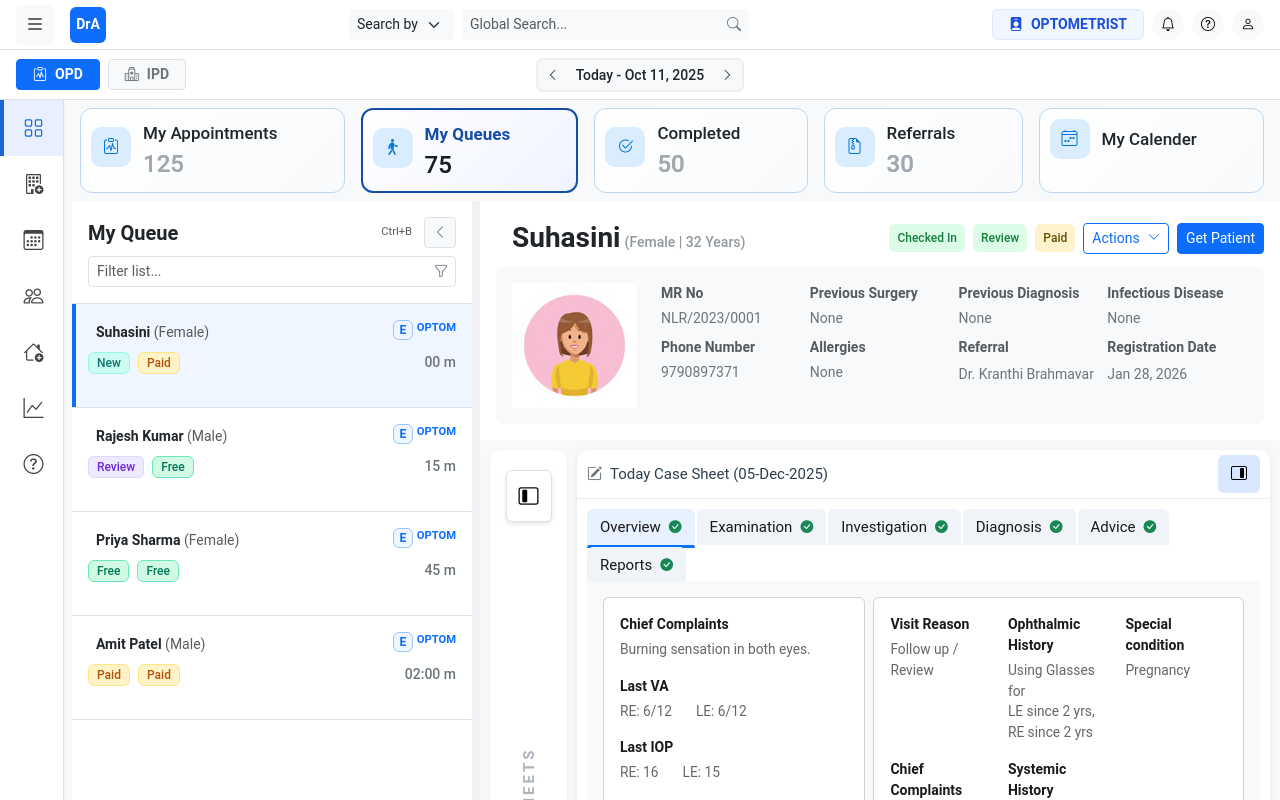
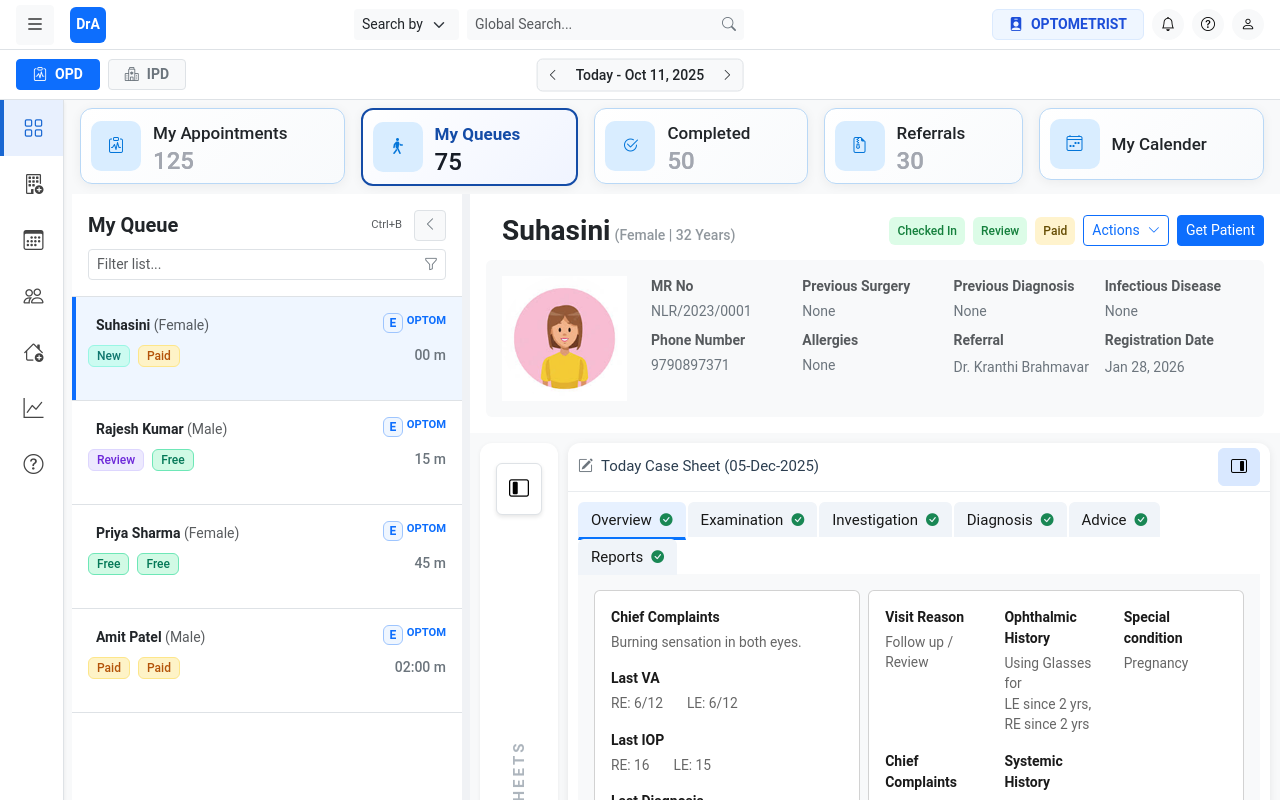
Before and after one commit to Suriyakumar-DRAA/keep-it-simple, an Angular app: page /outpatients in a window 1280 px wide. Shown: the top 800 px of the page. Built offline with nearby package versions, Linux system fonts and the light colour scheme.

Commit message:
stats count ui issue fixing commit

```diff
--- a/src/app/core/layout/header/header.component.html
+++ b/src/app/core/layout/header/header.component.html
@@ -9,7 +9,7 @@
 
     <!-- Center: Global Search -->
     <div class="d-flex justify-content-center flex-grow-1">
-        <div class="d-flex gap-2" style="max-width: 400px; width: 100%;">
+        <div class="d-flex gap-2" style="max-width: 390px; width: 100%;">
             <select class="form-select form-select-sm w-auto bg-light border-0">
                 <option>Search by</option>
                 <option>Name</option>
--- a/src/app/features/opd-assessment/pages/assessment.component.html
+++ b/src/app/features/opd-assessment/pages/assessment.component.html
@@ -1,4 +1,3 @@
-<div class="split-layout">
 <div class="d-flex flex-column overflow-hidden">
     <app-stats-card> </app-stats-card>
 </div>
@@ -27,4 +26,3 @@
             </ng-template> -->
     </div>
 </div>
-</div>
--- a/src/app/features/opd-assessment/pages/patient-queue/patient-queue.component.html
+++ b/src/app/features/opd-assessment/pages/patient-queue/patient-queue.component.html
@@ -1,6 +1,6 @@
 <div class="h-100 d-flex position-relative bg-white {{visiblePatientQueue() ? 'me-2' : ''}}">
     <div class="queue-content d-flex flex-column overflow-hidden transition-all"
-        [style.width]="visiblePatientQueue() ? '400px' : '0px'" [style.opacity]="visiblePatientQueue() ? '1' : '0'"
+        [style.width]="visiblePatientQueue() ? '390px' : '0px'" [style.opacity]="visiblePatientQueue() ? '1' : '0'"
         [style.visibility]="visiblePatientQueue() ? 'visible' : 'hidden'">
 
         <div class="p-3 border-bottom">
--- a/src/app/features/opd-assessment/pages/split-window/split-window.component.scss
+++ b/src/app/features/opd-assessment/pages/split-window/split-window.component.scss
@@ -216,7 +216,6 @@
         background: #f8f9fa;
         border-color: #0d6efd;
         color: #0d6efd;
-        transform: translateX(-50%) scale(1.1);
     }
 
     &:active {
--- a/src/app/features/opd-assessment/pages/stats-card/stats-card.component.scss
+++ b/src/app/features/opd-assessment/pages/stats-card/stats-card.component.scss
@@ -3,12 +3,12 @@
     border-radius: 12px;
     padding: 10px;
     border: 1px solid #B9D8F6;
-    // box-shadow: 0 2px 12px rgba(0, 0, 0, 0.06);
+    box-shadow: 0 2px 12px rgba(0, 0, 0, 0.06);
     cursor: pointer;
     // transition: all 0.3s cubic-bezier(0.4, 0, 0.2, 1);
     position: relative;
     // overflow: hidden;
-    min-height: 85px;
+    // min-height: 85px;
     // display: flex;
     align-items: center;
 }
@@ -43,8 +43,8 @@
 }
 
 .icon-wrapper {
-    width: 40px;
-    height: 40px;
+    width: 50px;
+    height: 50px;
     border-radius: 10px;
     display: flex;
     align-items: center;
@@ -72,7 +72,7 @@
     justify-content: center;
     min-width: 0;
     flex: 1;
-    gap: 5px;
+    gap: 2px;
 }
 
 .metric-number {
```
Lines whose indentation alone changed are shown as unchanged.
